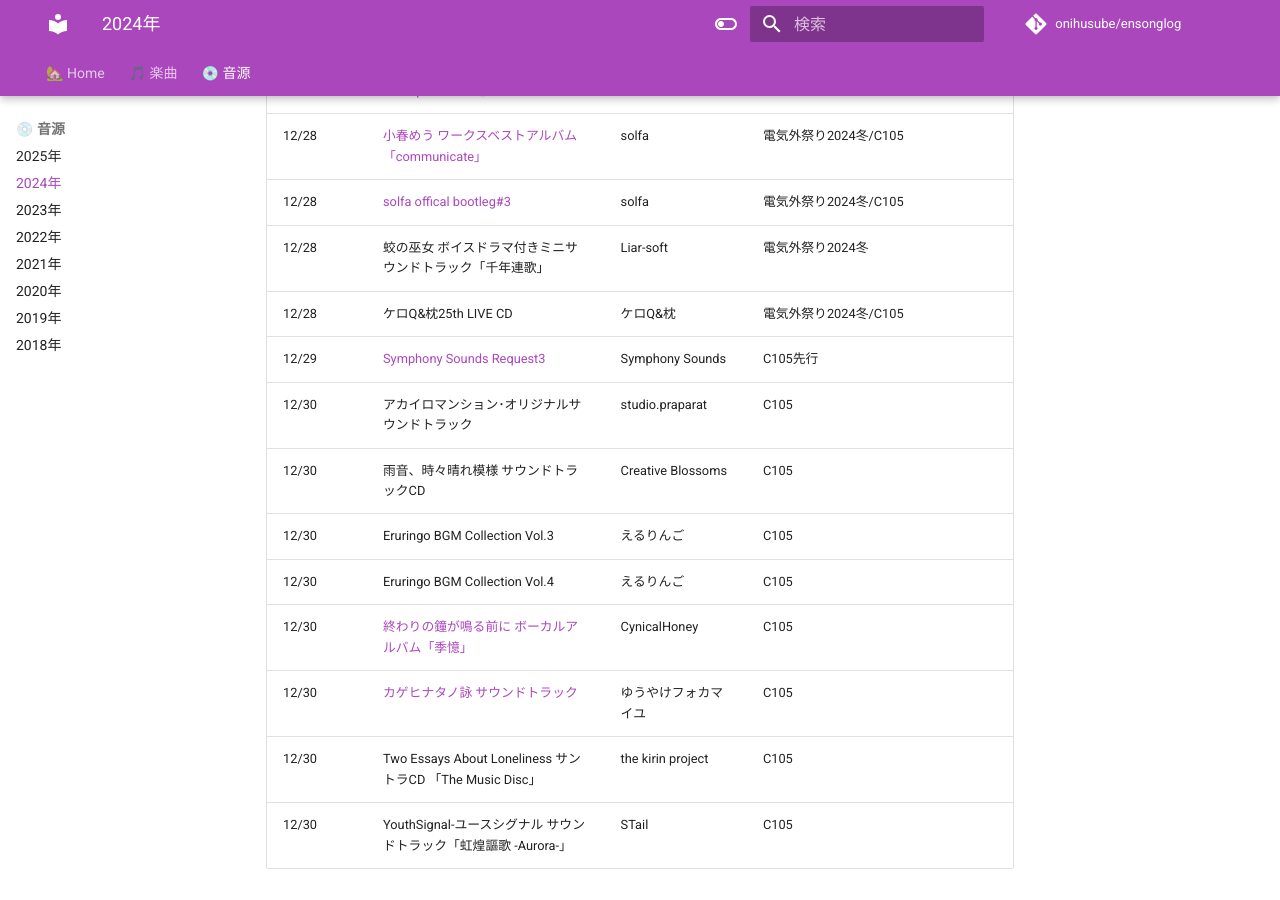
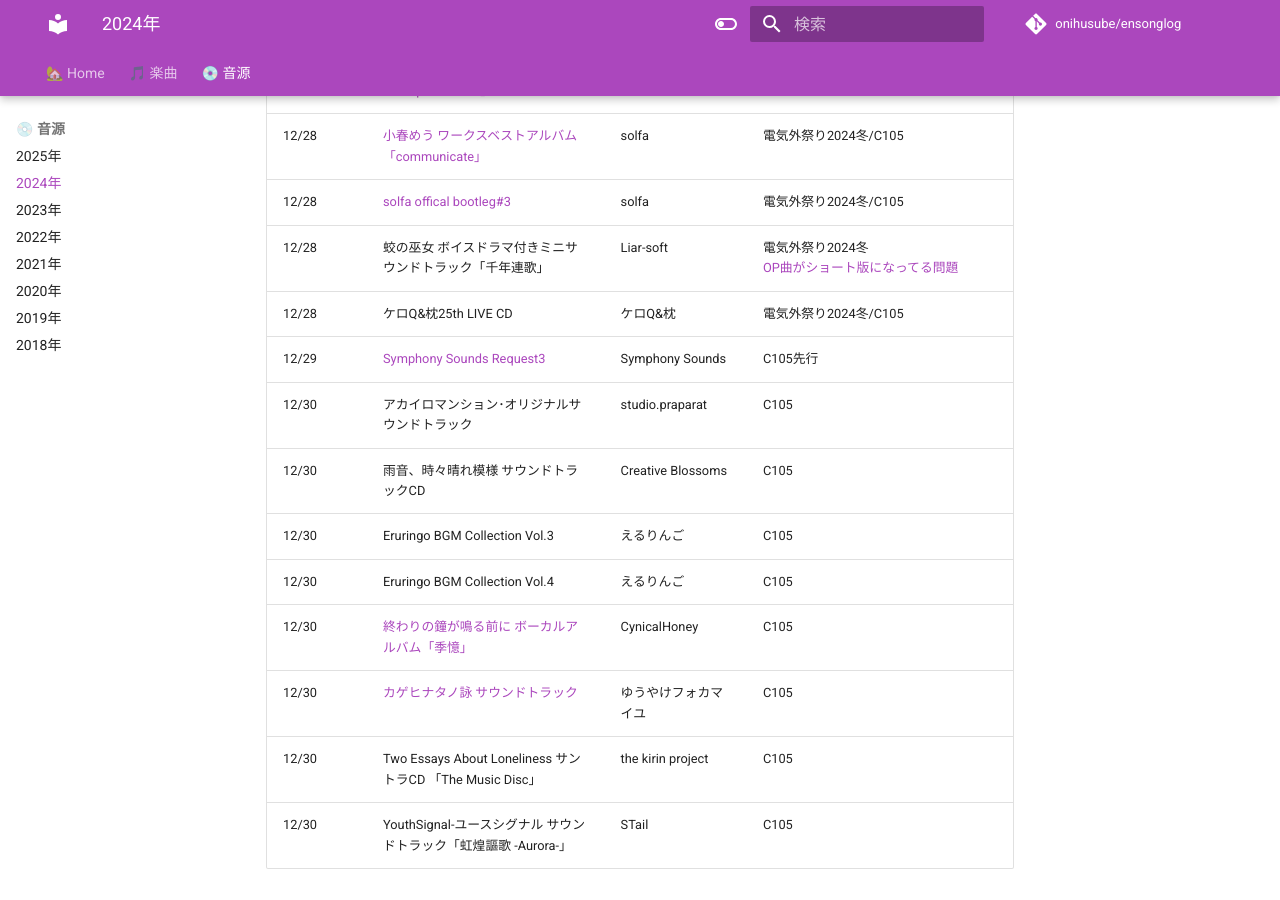
Before and after one commit to onihusube/ensonglog, an MkDocs documentation site: the page built from docs/2024/音源.md, in a window 1280 px wide and 900 px high, scrolled down 3659 px. Built offline with MkDocs 1.6.1 and Material for MkDocs 9.7.7, drawn with Linux system fonts in a browser that asks for light colours; comment, search, counter and statistics services are not loaded.

Commit message:
蛟の巫女サントラの交換対応についてリンク追加

```diff
--- a/docs/2024/音源.md
+++ b/docs/2024/音源.md
@@ -63,7 +63,7 @@
 | 12/28 | [solfa feat.夢乃ゆき ワークスアルバム「Special Love」](./%E9%9F%B3%E6%BA%90%E5%80%8B%E5%88%A5/Special%20Love.md) | solfa | 電気外祭り2024冬/C105 |
 | 12/28 | [小春めう ワークスベストアルバム「communicate」](./%E9%9F%B3%E6%BA%90%E5%80%8B%E5%88%A5/communicate.md) | solfa | 電気外祭り2024冬/C105 |
 | 12/28 | [solfa offical bootleg#3](./%E9%9F%B3%E6%BA%90%E5%80%8B%E5%88%A5/solfa%20offical%20bootleg3.md)| solfa | 電気外祭り2024冬/C105 |
-| 12/28 | 蛟の巫女 ボイスドラマ付きミニサウンドトラック「千年連歌」 | Liar-soft | 電気外祭り2024冬 |
+| 12/28 | 蛟の巫女 ボイスドラマ付きミニサウンドトラック「千年連歌」 | Liar-soft | 電気外祭り2024冬 </br> [OP曲がショート版になってる問題](https://www.liar.co.jp/info_koukan.html) |
 | 12/28 | ケロQ&枕25th LIVE CD | ケロQ&枕 | 電気外祭り2024冬/C105 |
 | 12/29 | [Symphony Sounds Request3](./%E9%9F%B3%E6%BA%90%E5%80%8B%E5%88%A5/Symphony%20Sounds%20Request3.md) | Symphony Sounds | C105先行 |
 | 12/30 | アカイロマンション･オリジナルサウンドトラック | studio.praparat | C105 |
```
